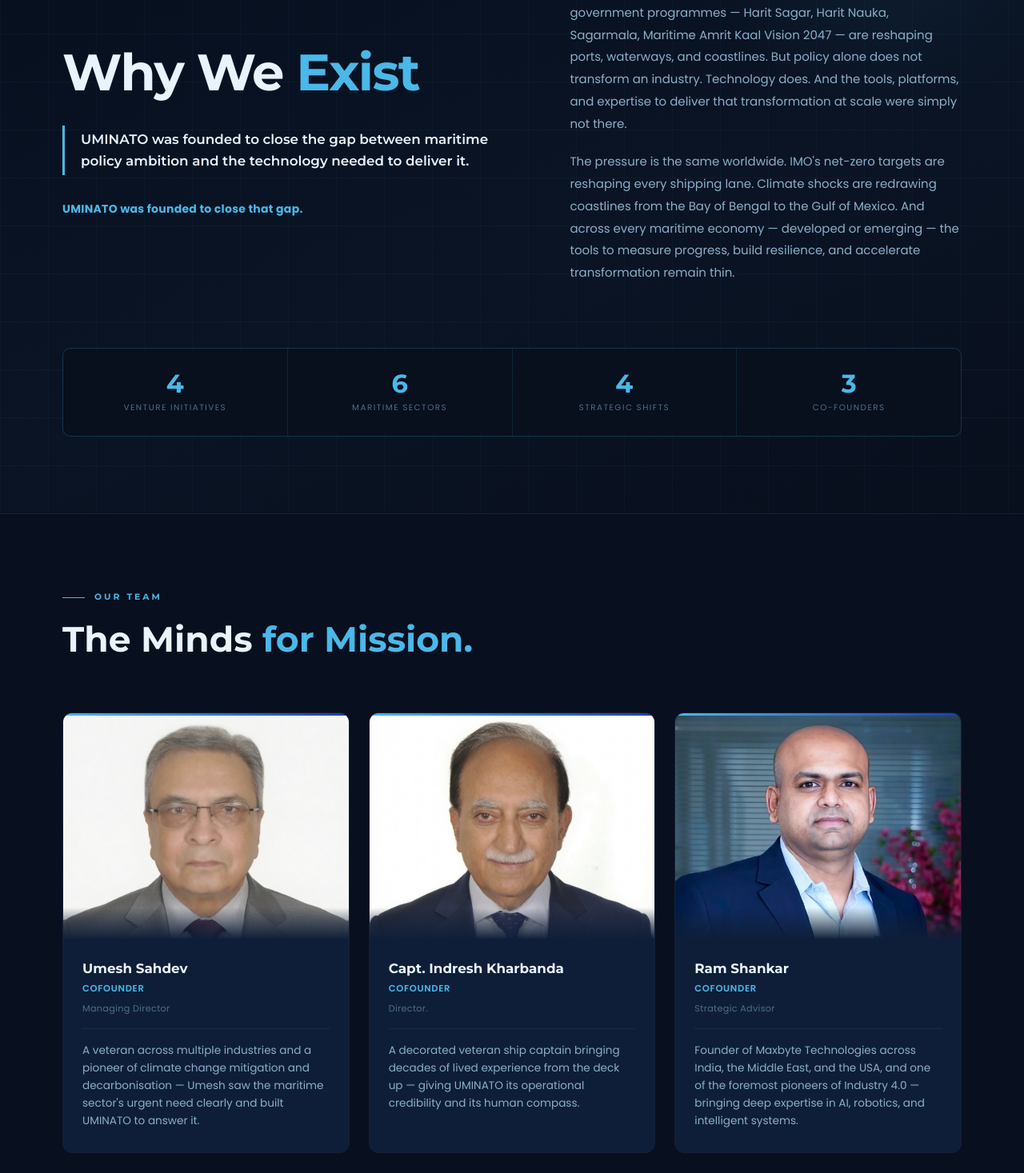
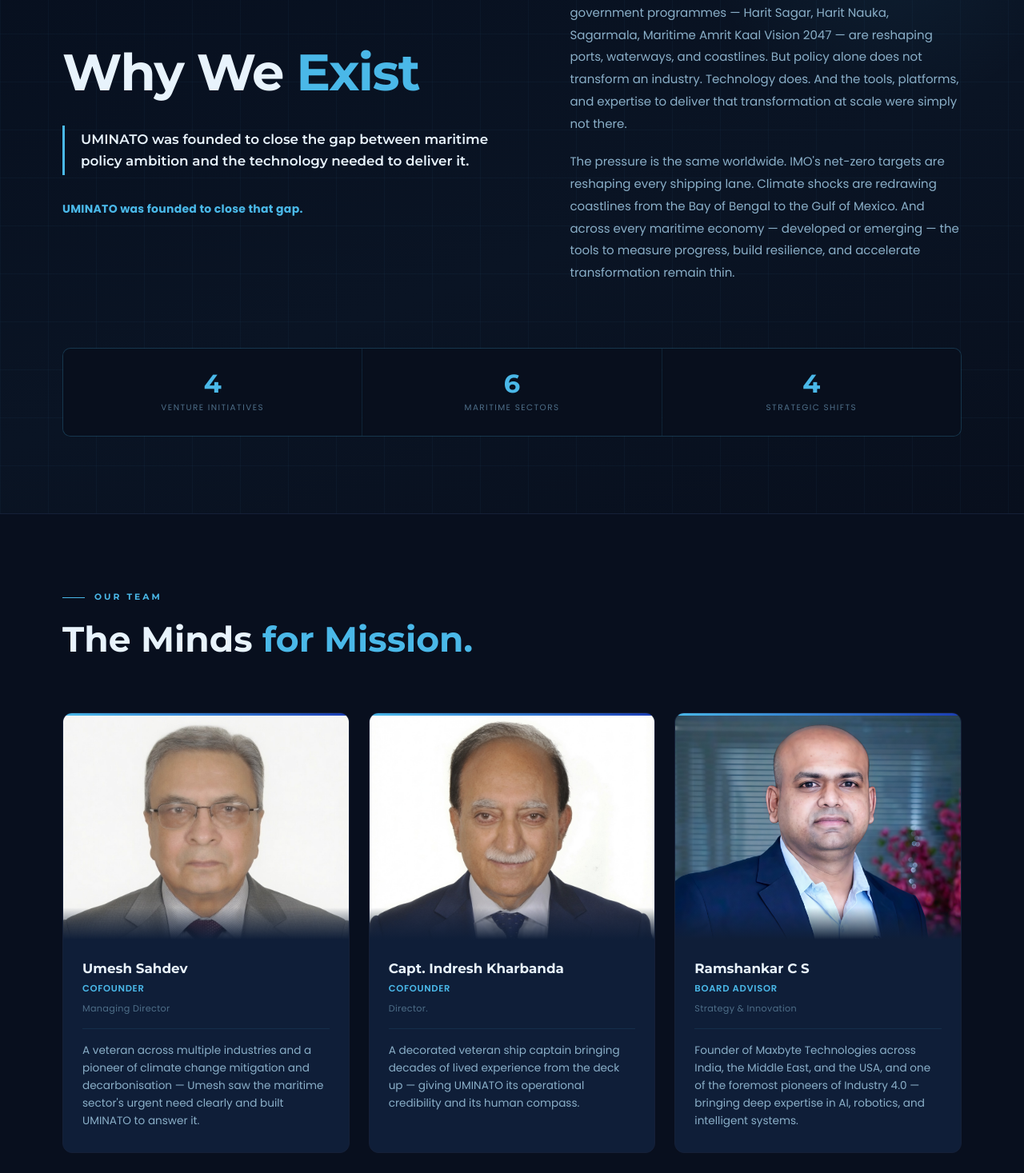
Before and after one commit to Sakthi-ctrl/Uminato-version, a Next.js app: page /about in a window 1280 px wide. Shown: the part 258-1725 px from the top of the page at 80% size. Built offline with nearby package versions, Linux system fonts and the light colour scheme.

Commit message:
Update stats layout to 3 boxes and update advisor details

```diff
--- a/src/app/about/page.tsx
+++ b/src/app/about/page.tsx
@@ -21,9 +21,9 @@
   },
   {
     photo: '/image 02.jpg',
-    name: 'Ram Shankar',
-    role: 'Cofounder',
-    expertise: 'Strategic Advisor',
+    name: 'Ramshankar C S',
+    role: 'Board Advisor',
+    expertise: 'Strategy & Innovation',
     bio: 'Founder of Maxbyte Technologies across India, the Middle East, and the USA, and one of the foremost pioneers of Industry 4.0 — bringing deep expertise in AI, robotics, and intelligent systems.',
   },
 ];
@@ -175,7 +175,7 @@
 
             {/* Bottom stats row */}
             <div
-              className="grid grid-cols-2 md:grid-cols-4 gap-px mt-20"
+              className="grid grid-cols-1 sm:grid-cols-3 gap-px mt-20"
               style={{
                 background: 'rgba(74,184,232,0.1)',
                 borderRadius: '10px',
@@ -187,7 +187,6 @@
                 { value: '4', label: 'Venture Initiatives' },
                 { value: '6', label: 'Maritime Sectors' },
                 { value: '4', label: 'Strategic Shifts' },
-                { value: '3', label: 'Co-Founders' },
               ].map((stat, i) => (
                 <div
                   key={i}
```
